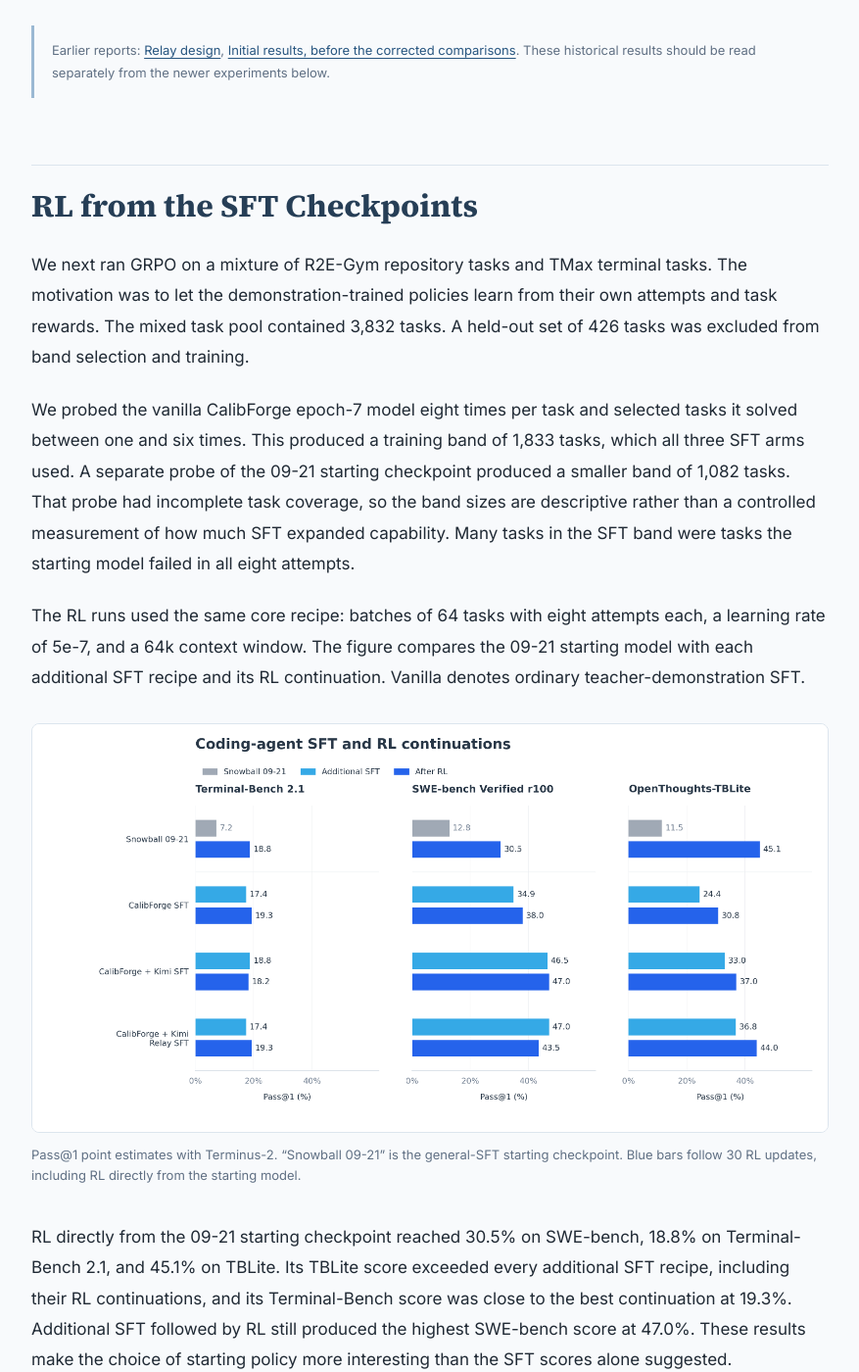
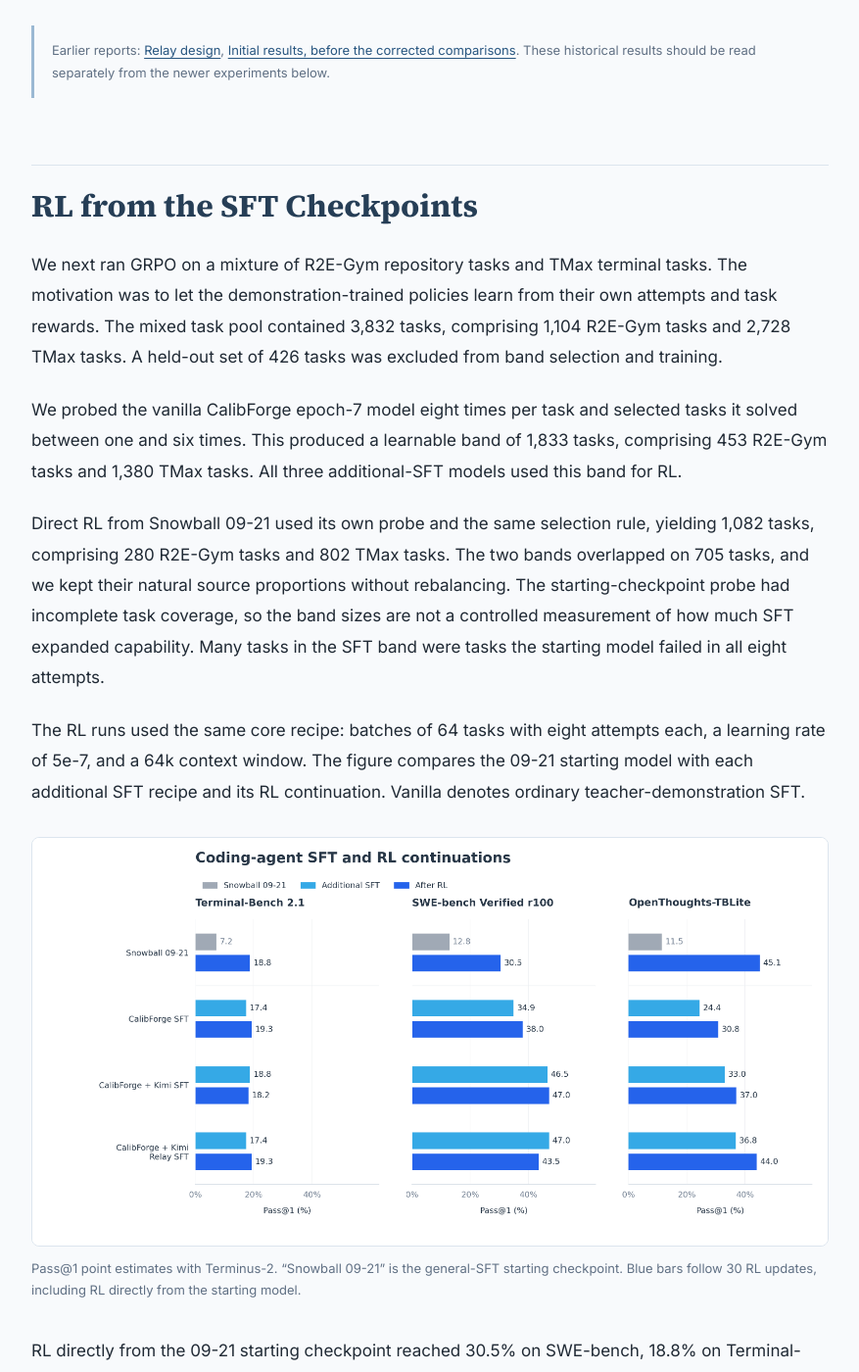
Before and after one commit to lukedhlee/lukedhlee.github.io, a Jekyll site: the page built from _posts/2026-10-21-turning-snowball-into-a-coding-agent.md, in a window 1280 px wide and 1400 px high, scrolled down 12918 px. Shown: the whole window at 98% size, without its empty margins (201-1078 px from the left). Built offline with Jekyll 4.4.1, drawn with Linux system fonts in a browser that asks for light colours; some of the changed text lies outside the part shown.

Commit message:
Clarify mixed RL task sources and model-specific learnable bands

```diff
--- a/_posts/2026-10-21-turning-snowball-into-a-coding-agent.md
+++ b/_posts/2026-10-21-turning-snowball-into-a-coding-agent.md
@@ -258,9 +258,11 @@
 
 ## RL from the SFT Checkpoints
 
-We next ran GRPO on a mixture of R2E-Gym repository tasks and TMax terminal tasks. The motivation was to let the demonstration-trained policies learn from their own attempts and task rewards. The mixed task pool contained 3,832 tasks. A held-out set of 426 tasks was excluded from band selection and training.
+We next ran GRPO on a mixture of R2E-Gym repository tasks and TMax terminal tasks. The motivation was to let the demonstration-trained policies learn from their own attempts and task rewards. The mixed task pool contained 3,832 tasks, comprising 1,104 R2E-Gym tasks and 2,728 TMax tasks. A held-out set of 426 tasks was excluded from band selection and training.
 
-We probed the vanilla CalibForge epoch-7 model eight times per task and selected tasks it solved between one and six times. This produced a training band of 1,833 tasks, which all three SFT arms used. A separate probe of the 09-21 starting checkpoint produced a smaller band of 1,082 tasks. That probe had incomplete task coverage, so the band sizes are descriptive rather than a controlled measurement of how much SFT expanded capability. Many tasks in the SFT band were tasks the starting model failed in all eight attempts.
+We probed the vanilla CalibForge epoch-7 model eight times per task and selected tasks it solved between one and six times. This produced a learnable band of 1,833 tasks, comprising 453 R2E-Gym tasks and 1,380 TMax tasks. All three additional-SFT models used this band for RL.
+
+Direct RL from Snowball 09-21 used its own probe and the same selection rule, yielding 1,082 tasks, comprising 280 R2E-Gym tasks and 802 TMax tasks. The two bands overlapped on 705 tasks, and we kept their natural source proportions without rebalancing. The starting-checkpoint probe had incomplete task coverage, so the band sizes are not a controlled measurement of how much SFT expanded capability. Many tasks in the SFT band were tasks the starting model failed in all eight attempts.
 
 The RL runs used the same core recipe: batches of 64 tasks with eight attempts each, a learning rate of 5e-7, and a 64k context window. The figure compares the 09-21 starting model with each additional SFT recipe and its RL continuation. Vanilla denotes ordinary teacher-demonstration SFT.
 
@@ -270,8 +272,6 @@
 </figure>
 
 RL directly from the 09-21 starting checkpoint reached 30.5% on SWE-bench, 18.8% on Terminal-Bench 2.1, and 45.1% on TBLite. Its TBLite score exceeded every additional SFT recipe, including their RL continuations, and its Terminal-Bench score was close to the best continuation at 19.3%. Additional SFT followed by RL still produced the highest SWE-bench score at 47.0%. These results make the choice of starting policy more interesting than the SFT scores alone suggested.
-
-Most of the selected training tasks were TMax terminal tasks, which may help explain why TBLite moved most, though we have not tested that explanation.
 
 ## Similar Scores, Different Ways of Working
 
```
